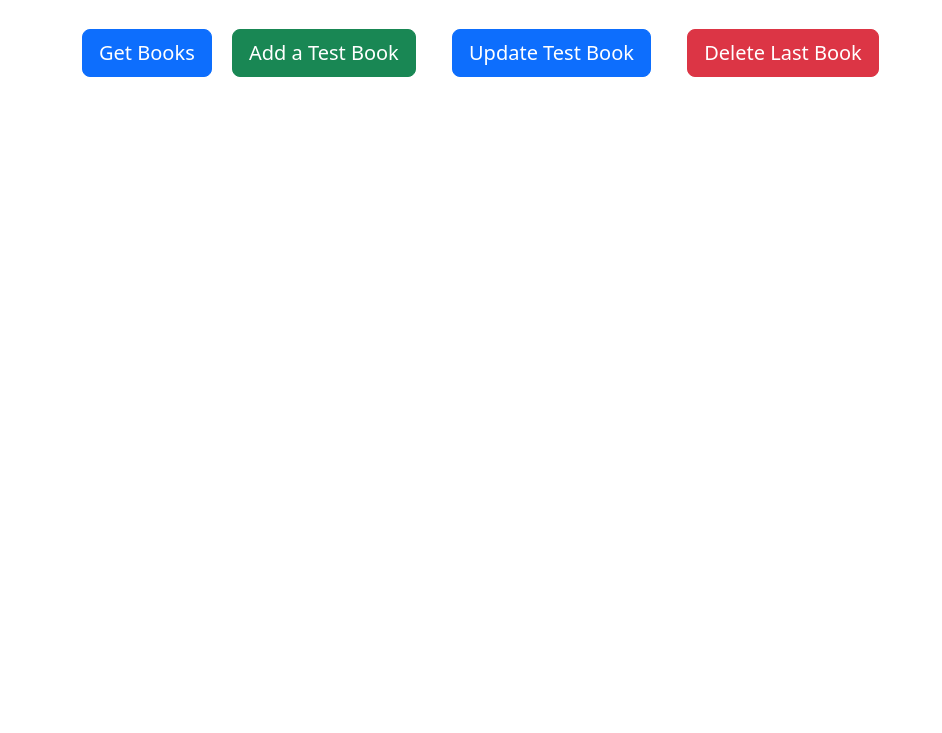
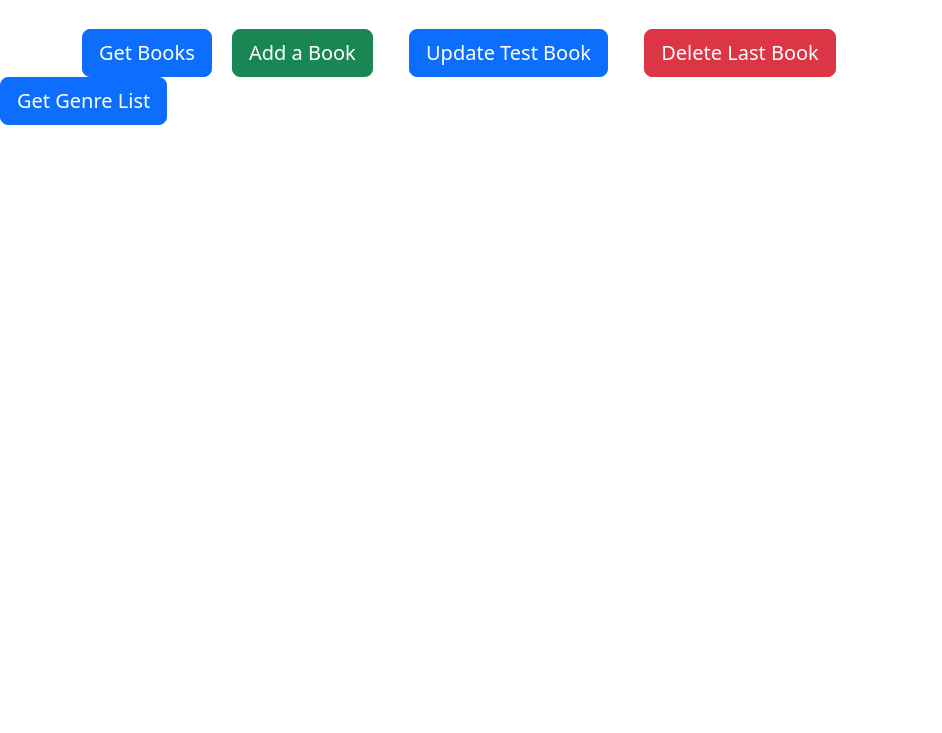
Before and after one commit to richhell/Week12Assignment, a website: page index.html in a window 1280 px wide. Shown: the part 67-800 px from the top of the page, without its empty margins (0-942 px from the left). Drawn offline with nearby package versions, Linux system fonts and the light colour scheme.

Commit message:
got Genre list working

```diff
--- a/index.html
+++ b/index.html
@@ -12,12 +12,18 @@
     <div class="container mt-5">
         <!--Books-->
         <button onclick="onGetBooksClick()" class="btn btn-primary btn-lg">Get Books</button>
-        <button onclick="onAddBookClick()" class="btn btn-success mx-3 btn-lg">Add a Test Book</button>
+        <button onclick="onAddBookClick()" class="btn btn-success mx-3 btn-lg">Add a Book</button>
         <button onclick="onUpdateBookClick()" class="btn btn-primary mx-3 btn-lg">Update Test Book</button>
         <button onclick="onDeleteBookClick()" class="btn btn-danger mx-3 btn-lg">Delete Last Book</button>
         <div id="books-container"></div>
 
     </div>
+     <!-- Genres -->
+     <div class="d-flex text-nowrap">
+        <button onclick="onFetchGenresClick()" class="btn btn-primary btn-lg">Get Genre List</button>
+
+    </div>
+    <div id="genres-container" class="container mt-3"></div>
     <script src="index.js"></script>
 </body>
 </html>
--- a/index.js
+++ b/index.js
@@ -7,6 +7,7 @@
 // You do NOT need update, but you can add it if you'd like
 // Use Bootstrap and/or CSS to style your project
 
+//Books
 const booksContainer = document.getElementById("books-container")
 
 async function onGetBooksClick() {
@@ -61,3 +62,19 @@ async function onDeleteBookClick() {
         method: "DELETE",
     })
 }
+
+//List the Genres
+
+const genresContainer = document.getElementById("genres-container")
+
+async function onFetchGenresClick() {
+    const response = await fetch("http://localhost:3000/genres")
+    const genreList = await response.json()
+
+    genresContainer.innerHTML = genreList.map(
+        genre => `<div class="bg-light rounded mt-5">
+            <h3>${genre.name}</h3>
+            <p>id: ${genre.id}</p>
+        </div>`
+    ).join("")
+}
```
